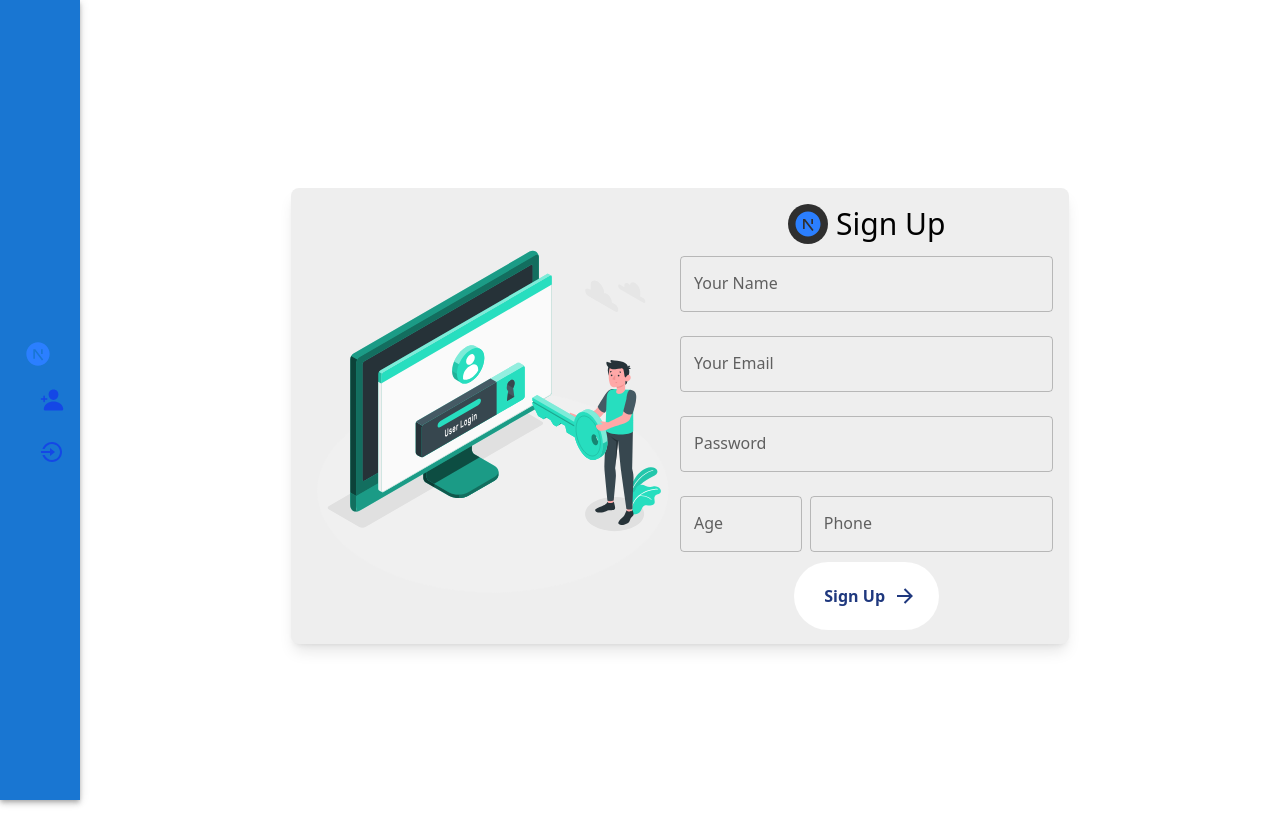
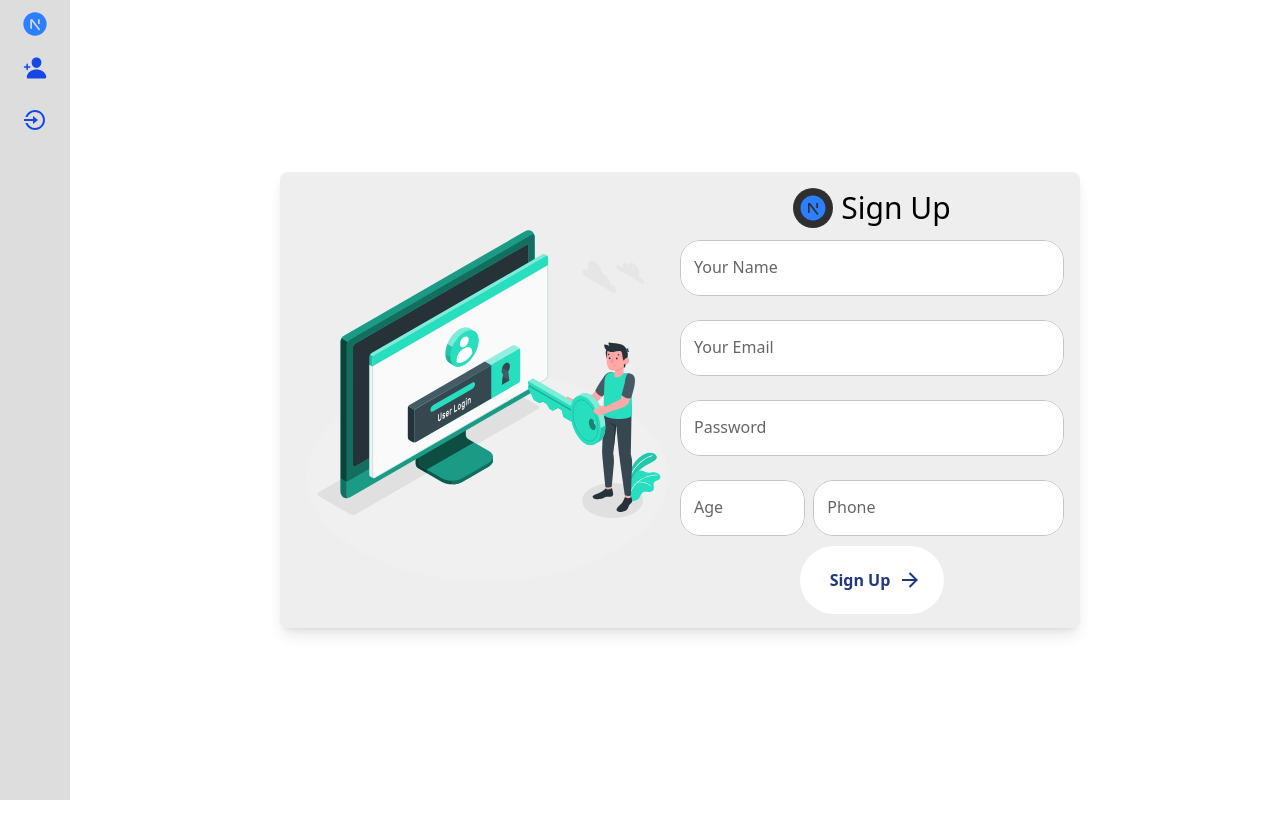
Before and after one commit to Mohamed-Fawzy15/Notes, a Next.js app: page /register in a window 1280 px wide. After the commit the page ends 800 px from the top, so only its background shows below. Built offline with nearby package versions, Linux system fonts and the light colour scheme; what @mui/material-nextjs would draw is missing.

Commit message:
update the style problem

```diff
--- /dev/null
+++ b/middleware.ts
@@ -0,0 +1,27 @@
+import { NextRequest, NextResponse } from "next/server";
+
+// Define protected routes
+const protectedRoutes = ["/","/register"]; // Add more routes as needed, e.g., ["/notes", "/profile"]
+
+export function middleware(request: NextRequest) {
+  const token = request.cookies.get("token")?.value;
+
+  // Check if the requested path is protected
+  const isProtectedRoute = protectedRoutes.some((route) =>
+    request.nextUrl.pathname.startsWith(route)
+  );
+
+  // If the route is protected and no token exists, redirect to login
+  if (isProtectedRoute && !token) {
+    const loginUrl = new URL("/login", request.url);
+    return NextResponse.redirect(loginUrl);
+  }
+
+  // Allow the request to proceed if authenticated or if it's not a protected route
+  return NextResponse.next();
+}
+
+// Specify which paths the middleware should apply to
+export const config = {
+  matcher: ["/((?!login|register|_next|api).*)"], // Apply to all routes except /login, /register, _next, and api
+};
--- a/src/app/(Component)/Sidebar/SideBar.tsx
+++ b/src/app/(Component)/Sidebar/SideBar.tsx
@@ -48,36 +48,34 @@ export default function SideBar() {
       sx={{
         flexGrow: 1,
         bgcolor: "white",
-        ".mui-ptdwpq-MuiPaper-root-MuiAppBar-root": {
+      }}
+    >
+      <AppBar
+        position="static"
+        sx={{
           backgroundColor: "#DDDDDD",
           height: "100vh",
           width: "70px",
-          position: "fixed",
-        },
-        ".MuiToolbar-root.MuiToolbar-gutters.MuiToolbar-regular.mui-1ygil4i-MuiToolbar-root":
-          {
+          boxShadow: "none", // Optional: remove default shadow if desired
+        }}
+      >
+        <Toolbar
+          sx={{
             display: "flex",
             flexDirection: "column",
-            justifyContent: "center",
+            justifyContent: "space-between", // Matches your inline style
             alignItems: "center",
-          },
-        ".mui-w6cvuv-MuiButtonBase-root-MuiIconButton-root": {
-          marginLeft: "0",
-          marginRight: "0",
-        },
-      }}
-    >
-      <AppBar position="static">
-        <Toolbar style={{ justifyContent: "space-between", height: "100vh" }}>
+            height: "100vh",
+            minHeight: "100vh", // Ensures full height
+          }}
+        >
           <div className="flex flex-col justify-center items-center">
             <IconButton
               size="large"
               edge="start"
               color="inherit"
               aria-label="menu"
-              sx={{
-                mr: 2,
-              }}
+              sx={{ py: "10px", px: 0, mx: "auto" }}
             >
               <RiNextjsFill className="text-[#2B7FFF]" />
             </IconButton>
--- a/src/app/(Pages)/login/page.tsx
+++ b/src/app/(Pages)/login/page.tsx
@@ -102,19 +102,14 @@ export default function Login() {
                       "&.Mui-focused fieldset": {
                         borderColor: "blue",
                       },
+                      backgroundColor: "white", // Moved here from hardcoded class
+                      borderRadius: "20px", // Moved here from hardcoded class
+                      overflow: "hidden", // Moved here from hardcoded class
                     },
                     "& .MuiInputLabel-root": {
                       "&.Mui-focused": {
                         color: "black",
                       },
-                    },
-                    "& .mui-16wblaj-MuiInputBase-input-MuiOutlinedInput-input":
-                      {
-                        backgroundColor: "white",
-                      },
-                    ".mui-1t3gl92-MuiInputBase-root-MuiOutlinedInput-root": {
-                      borderRadius: "20px",
-                      overflow: "hidden",
                     },
                   }}
                 />
@@ -139,19 +134,14 @@ export default function Login() {
                       "&.Mui-focused fieldset": {
                         borderColor: "blue",
                       },
+                      backgroundColor: "white", // Moved here from hardcoded class
+                      borderRadius: "20px", // Moved here from hardcoded class
+                      overflow: "hidden", // Moved here from hardcoded class
                     },
                     "& .MuiInputLabel-root": {
                       "&.Mui-focused": {
                         color: "black",
                       },
-                    },
-                    "& .mui-16wblaj-MuiInputBase-input-MuiOutlinedInput-input":
-                      {
-                        backgroundColor: "white",
-                      },
-                    ".mui-1t3gl92-MuiInputBase-root-MuiOutlinedInput-root": {
-                      borderRadius: "20px",
-                      overflow: "hidden",
                     },
                   }}
                 />
--- a/src/app/(Pages)/register/page.tsx
+++ b/src/app/(Pages)/register/page.tsx
@@ -105,21 +105,15 @@ export default function Register() {
                   "& .MuiOutlinedInput-root": {
                     "&.Mui-focused fieldset": {
                       borderColor: "blue",
-                      // Change focus border color
                     },
+                    backgroundColor: "white", // Moved here from hardcoded class
+                    borderRadius: "20px", // Moved here from hardcoded class
+                    overflow: "hidden", // Moved here from hardcoded class
                   },
                   "& .MuiInputLabel-root": {
                     "&.Mui-focused": {
                       color: "black",
-                      // Change focus label color
                     },
-                  },
-                  "& .mui-16wblaj-MuiInputBase-input-MuiOutlinedInput-input": {
-                    backgroundColor: "white",
-                  },
-                  ".mui-1t3gl92-MuiInputBase-root-MuiOutlinedInput-root": {
-                    borderRadius: "20px",
-                    overflow: "hidden",
                   },
                 }}
               />
@@ -142,21 +136,16 @@ export default function Register() {
                   width: "100%",
                   "& .MuiOutlinedInput-root": {
                     "&.Mui-focused fieldset": {
-                      borderColor: "blue", // Change focus border color
+                      borderColor: "blue",
                     },
+                    backgroundColor: "white", // Moved here from hardcoded class
+                    borderRadius: "20px", // Moved here from hardcoded class
+                    overflow: "hidden", // Moved here from hardcoded class
                   },
                   "& .MuiInputLabel-root": {
                     "&.Mui-focused": {
                       color: "black",
-                      // Change focus label color
                     },
-                  },
-                  "& .mui-16wblaj-MuiInputBase-input-MuiOutlinedInput-input": {
-                    backgroundColor: "white",
-                  },
-                  ".mui-1t3gl92-MuiInputBase-root-MuiOutlinedInput-root": {
-                    borderRadius: "20px",
-                    overflow: "hidden",
                   },
                 }}
               />
@@ -179,21 +168,16 @@ export default function Register() {
                   width: "100%",
                   "& .MuiOutlinedInput-root": {
                     "&.Mui-focused fieldset": {
-                      borderColor: "blue", // Change focus border color
+                      borderColor: "blue",
                     },
+                    backgroundColor: "white", // Moved here from hardcoded class
+                    borderRadius: "20px", // Moved here from hardcoded class
+                    overflow: "hidden", // Moved here from hardcoded class
                   },
                   "& .MuiInputLabel-root": {
                     "&.Mui-focused": {
                       color: "black",
-                      // Change focus label color
                     },
-                  },
-                  "& .mui-16wblaj-MuiInputBase-input-MuiOutlinedInput-input": {
-                    backgroundColor: "white",
-                  },
-                  ".mui-1t3gl92-MuiInputBase-root-MuiOutlinedInput-root": {
-                    borderRadius: "20px",
-                    overflow: "hidden",
                   },
                 }}
               />
@@ -218,22 +202,15 @@ export default function Register() {
                     "& .MuiOutlinedInput-root": {
                       "&.Mui-focused fieldset": {
                         borderColor: "blue",
-                        // Change focus border color
                       },
+                      backgroundColor: "white", // Moved here from hardcoded class
+                      borderRadius: "20px", // Moved here from hardcoded class
+                      overflow: "hidden", // Moved here from hardcoded class
                     },
                     "& .MuiInputLabel-root": {
                       "&.Mui-focused": {
                         color: "black",
-                        // Change focus label color
                       },
-                    },
-                    "& .mui-16wblaj-MuiInputBase-input-MuiOutlinedInput-input":
-                      {
-                        backgroundColor: "white",
-                      },
-                    ".mui-1t3gl92-MuiInputBase-root-MuiOutlinedInput-root": {
-                      borderRadius: "20px",
-                      overflow: "hidden",
                     },
                   }}
                 />
@@ -259,19 +236,14 @@ export default function Register() {
                       "&.Mui-focused fieldset": {
                         borderColor: "blue",
                       },
+                      backgroundColor: "white", // Moved here from hardcoded class
+                      borderRadius: "20px", // Moved here from hardcoded class
+                      overflow: "hidden", // Moved here from hardcoded class
                     },
                     "& .MuiInputLabel-root": {
                       "&.Mui-focused": {
                         color: "black",
                       },
-                    },
-                    "& .mui-16wblaj-MuiInputBase-input-MuiOutlinedInput-input":
-                      {
-                        backgroundColor: "white",
-                      },
-                    ".mui-1t3gl92-MuiInputBase-root-MuiOutlinedInput-root": {
-                      borderRadius: "20px",
-                      overflow: "hidden",
                     },
                   }}
                 />
--- a/src/app/layout.tsx
+++ b/src/app/layout.tsx
@@ -43,7 +43,7 @@ export default function RootLayout({
                       <SideBar />
                     </div>
 
-                    <main className="flex-1 p-4 w-full ">{children}</main>
+                    <main className="flex-1  w-full ">{children}</main>
                   </div>
                 </ThemeProvider>
               </AppRouterCacheProvider>
--- a/src/app/page.tsx
+++ b/src/app/page.tsx
@@ -6,8 +6,19 @@ import { AiFillEdit } from "react-icons/ai";
 import Swal from "sweetalert2";
 import UpdateModal from "./(Component)/UpdateModal/UpdateModal";
 import { note } from "@/Interfaces/Interfaces";
+import { TokenContext } from "@/context/Token/TokenContext";
+import { useRouter } from "next/navigation";
 
 export default function Home() {
+  const tokenContext = useContext(TokenContext);
+  const router = useRouter();
+
+  if (!tokenContext) {
+    throw new Error("Page must be used within a TokenContextProvider");
+  }
+
+  const { token } = tokenContext;
+
   const notesContext = useContext(NotesContext);
 
   if (!notesContext) {
@@ -38,7 +49,7 @@ export default function Home() {
   useEffect(() => {
     getNotes();
   }, [getNotes]);
-  return (
+  return token ? (
     <div className="w-full">
       <div className="row">
         {notes.length > 0 ? (
@@ -129,5 +140,7 @@ export default function Home() {
         />
       </div>
     </div>
+  ) : (
+    router.push("/login")
   );
 }
--- a/src/context/Token/TokenContext.tsx
+++ b/src/context/Token/TokenContext.tsx
@@ -11,6 +11,7 @@ export const TokenContext = createContext<TokenContextType | null>(null);
 export default function TokenContextProvider({
   children,
 }: TokenContextProviderProps) {
+
   const [token, setToken] = useState<string | null>(null);
 
   useEffect(() => {
```
